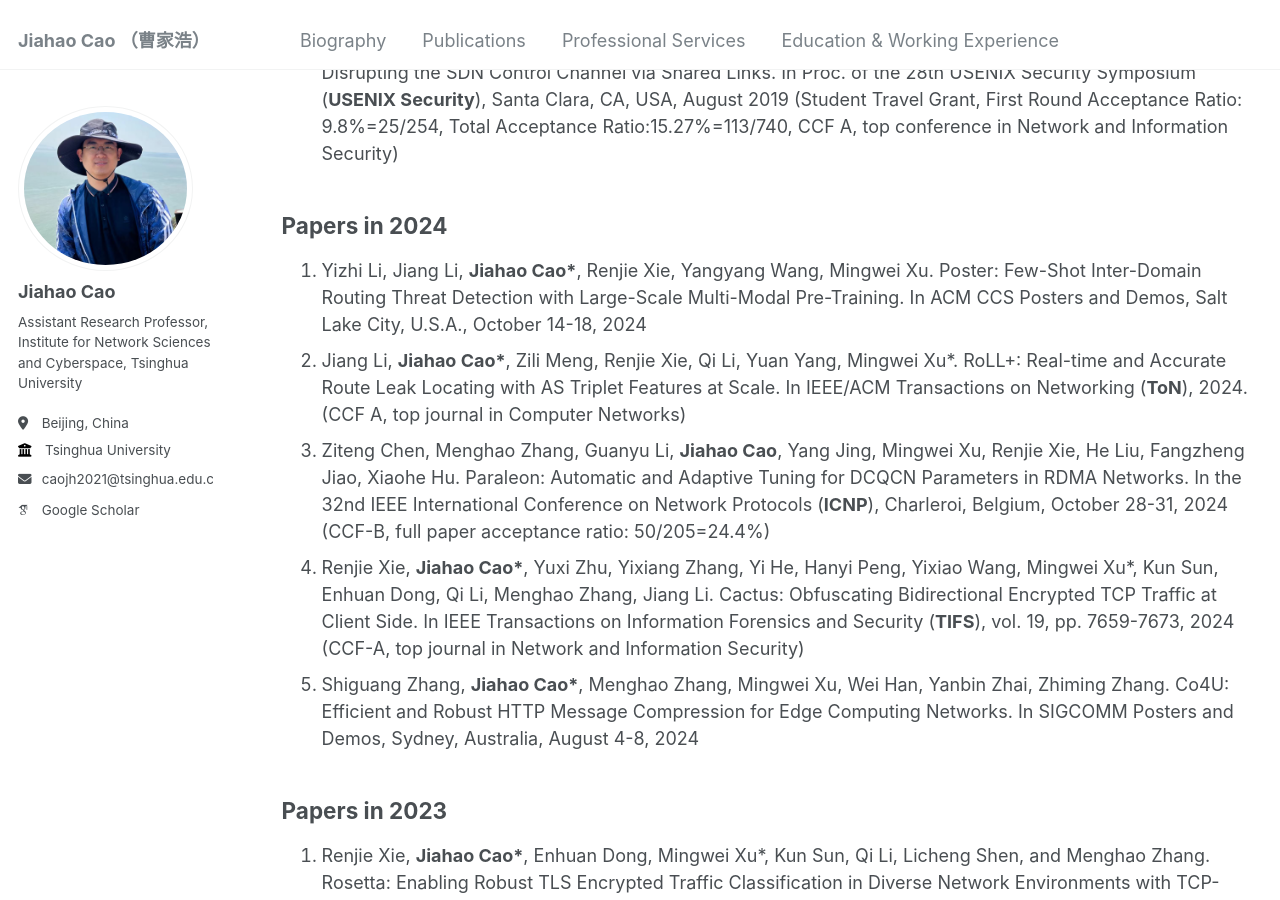
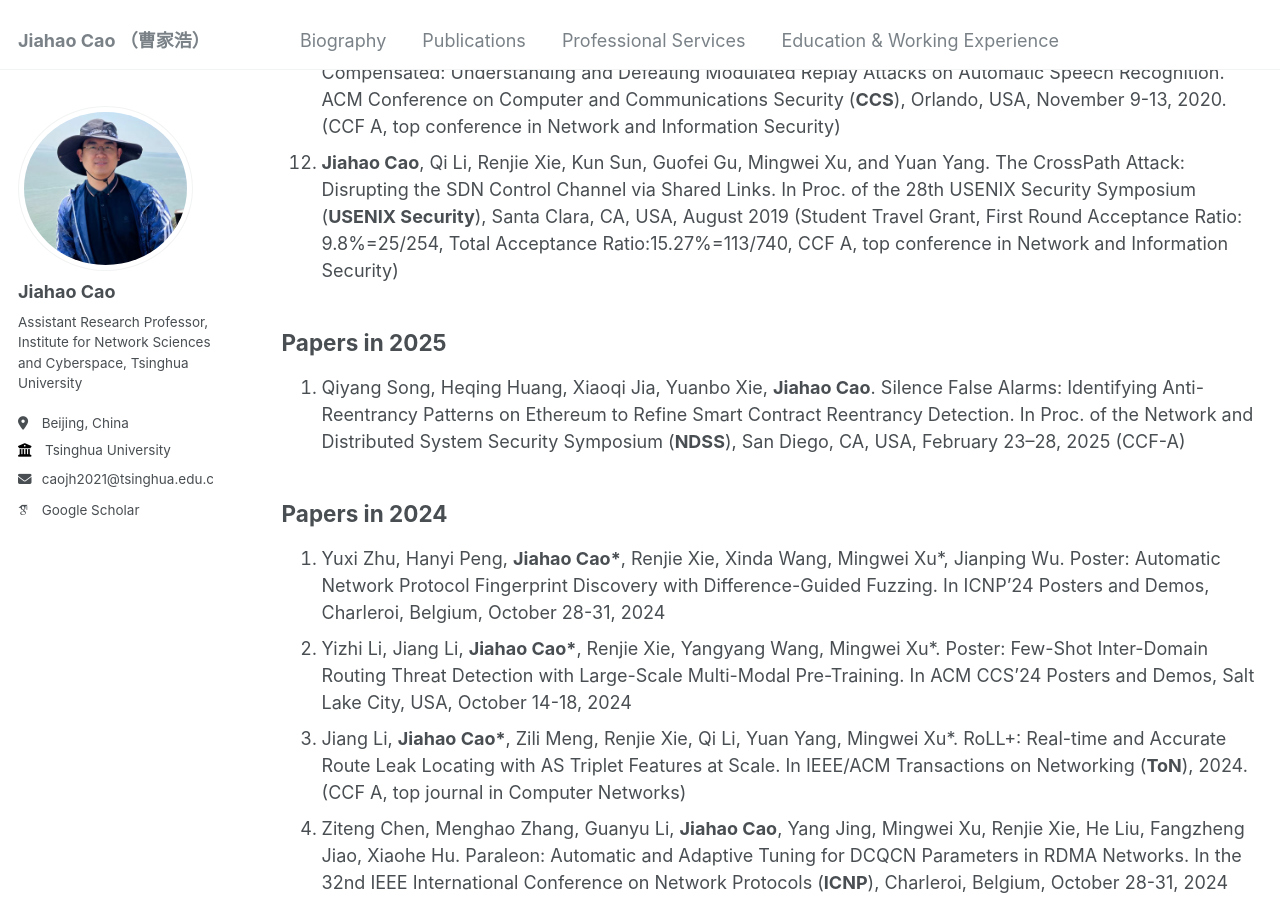
Before and after one commit to caojh15/caojh15.github.io, a Jekyll site: the page built from _pages/publications.md, in a window 1280 px wide and 900 px high, scrolled down 1254 px. Built offline with Jekyll 4.4.1, drawn with Linux system fonts in a browser that asks for light colours; some web fonts are replaced; some of the changed text lies outside the part shown.

Commit message:
Update publications.md

```diff
--- a/_pages/publications.md
+++ b/_pages/publications.md
@@ -5,25 +5,29 @@ permalink: /publications/
 author_profile: true
 ---
 ## Selected Publications ([Google Scholar](https://scholar.google.com.hk/citations?user=eDrMOVkAAAAJ&hl))
-1. Jiang Li, **Jiahao Cao\***, Zili Meng, Renjie Xie, Qi Li, Yuan Yang, Mingwei Xu*. RoLL+: Real-time and Accurate Route Leak Locating with AS Triplet Features at Scale. In IEEE/ACM Transactions on Networking (**ToN**), 2024. (CCF A,  top journal in Computer Networks)
-2. Ziteng Chen, Menghao Zhang, Guanyu Li, **Jiahao Cao**, Yang Jing, Mingwei Xu, Renjie Xie, He Liu, Fangzheng Jiao, Xiaohe Hu. Paraleon: Automatic and Adaptive Tuning for DCQCN Parameters in RDMA Networks. In the 32nd IEEE International Conference on Network Protocols (**ICNP**), Charleroi, Belgium, October 28-31, 2024 (CCF-B, full paper acceptance ratio: 50/205=24.4%)
-3. Renjie Xie, **Jiahao Cao\***, Yuxi Zhu, Yixiang Zhang, Yi He, Hanyi Peng, Yixiao Wang, Mingwei Xu*, Kun Sun, Enhuan Dong, Qi Li, Menghao Zhang, Jiang Li. Cactus: Obfuscating Bidirectional Encrypted TCP Traffic at Client Side. In IEEE Transactions on Information Forensics and Security (**TIFS**),  vol. 19, pp. 7659-7673, 2024 (CCF-A, top journal in Network and Information Security)
-4. Renjie Xie, **Jiahao Cao\***, Enhuan Dong, Mingwei Xu*, Kun Sun, Qi Li, Licheng Shen, and Menghao Zhang. Rosetta: Enabling Robust TLS Encrypted Traffic Classification in Diverse Network Environments with TCP-Aware Traffic Augmentation. In Proc. of the 32nd USENIX Security Symposium (**USENIX Security**), Anaheim, CA, USA, August 2023. (CCF A, top conference in Network and Information Security)
-5. Zijie Yang#, **Jiahao Cao#**, Zhuotao Liu, Xiaoli Zhang, Kun Sun and Qi Li. "Good Learning, Bad Performance: A Novel Attack against RL-based Congestion Control Systems." In IEEE Transactions on Information Forensics & Security (**TIFS**), vol. 17, pp. 1069-1082, 2022. (CCF A, top journal in Network and Information Security)
-6. **Jiahao Cao**, Mingwei Xu, Qi Li, Kun Sun, and Yuan Yang. The LOFT Attack: Overflowing SDN Flow Tables at a Low Rate. In IEEE/ACM Transactions on Networking (**ToN**), vol. 31, no. 3, pp. 1416-1431, 2022. (CCF A,  top journal in Computer Networks)
-7. Xu He, **Jiahao Cao\***, Shu Wang, Kun Sun, Lisong Xu, and Qi Li*. Auter: Automatically Tuning Multi-layer Network Buffers in Long-Distance Shadowsocks Networks. IEEE International Conference on Computer Communications (**INFOCOM**), Virtual Conference, May 2-5, 2022. (CCF A, top conference in Computer Networks)
-8. Renjie Xie#, **Jiahao Cao#**, Qi Li, Kun Sun, Guofei Gu, Mingwei Xu, and Yuan Yang. Disrupting the SDN Control Channel via Shared Links: Attacks and Countermeasures. In IEEE/ACM Transactions on Networking (**ToN**), vol. 30, no. 5, pp. 2158-2172, 2022. (CCF A, top journal in Computer Networks)
-9. **Jiahao Cao**, Renjie Xie, Kun Sun, Qi Li, Guofei Gu, and Mingwei Xu. When Match Fields Do Not Need to Match: Buffered Packets Hijacking in SDN. In Proc. of the Network and Distributed System Security Symposium (**NDSS**), San Diego, CA, USA, February 2020. (Acceptance Ratio: 17.4%=88/506, CCF A, top conference in Network and Information Security)
-10. Shu Wang, **Jiahao Cao\***, Xu He, Kun Sun, and Qi Li*. When the Differences in Frequency Domain are Compensated: Understanding and Defeating Modulated Replay Attacks on Automatic Speech Recognition. ACM Conference on Computer and Communications Security (**CCS**), Orlando, USA, November 9-13, 2020. (CCF A, top conference in Network and Information Security)
-11. **Jiahao Cao**, Qi Li, Renjie Xie, Kun Sun, Guofei Gu, Mingwei Xu, and Yuan Yang. The CrossPath Attack: Disrupting the SDN Control Channel via Shared Links. In Proc. of the 28th USENIX Security Symposium (**USENIX Security**), Santa Clara, CA, USA, August 2019 (Student Travel Grant, First Round Acceptance Ratio: 9.8%=25/254, Total Acceptance Ratio:15.27%=113/740, CCF A,  top conference in Network and Information Security)
-
-## Papers in 2024
-1. Yizhi Li, Jiang Li, **Jiahao Cao\***, Renjie Xie, Yangyang Wang, Mingwei Xu. Poster: Few-Shot Inter-Domain Routing Threat Detection with
-Large-Scale Multi-Modal Pre-Training. In ACM CCS Posters and Demos, Salt Lake City, U.S.A., October 14-18, 2024
+1. Qiyang Song, Heqing Huang, Xiaoqi Jia, Yuanbo Xie, **Jiahao Cao**. Silence False Alarms: Identifying Anti-Reentrancy Patterns on Ethereum to Refine Smart Contract Reentrancy Detection. In Proc. of the Network and Distributed System Security Symposium  (**NDSS**), San Diego, CA, USA, February 23–28, 2025 (CCF-A, top conference in Network and Information Security)
 2. Jiang Li, **Jiahao Cao\***, Zili Meng, Renjie Xie, Qi Li, Yuan Yang, Mingwei Xu*. RoLL+: Real-time and Accurate Route Leak Locating with AS Triplet Features at Scale. In IEEE/ACM Transactions on Networking (**ToN**), 2024. (CCF A,  top journal in Computer Networks)
 3. Ziteng Chen, Menghao Zhang, Guanyu Li, **Jiahao Cao**, Yang Jing, Mingwei Xu, Renjie Xie, He Liu, Fangzheng Jiao, Xiaohe Hu. Paraleon: Automatic and Adaptive Tuning for DCQCN Parameters in RDMA Networks. In the 32nd IEEE International Conference on Network Protocols (**ICNP**), Charleroi, Belgium, October 28-31, 2024 (CCF-B, full paper acceptance ratio: 50/205=24.4%)
 4. Renjie Xie, **Jiahao Cao\***, Yuxi Zhu, Yixiang Zhang, Yi He, Hanyi Peng, Yixiao Wang, Mingwei Xu*, Kun Sun, Enhuan Dong, Qi Li, Menghao Zhang, Jiang Li. Cactus: Obfuscating Bidirectional Encrypted TCP Traffic at Client Side. In IEEE Transactions on Information Forensics and Security (**TIFS**),  vol. 19, pp. 7659-7673, 2024 (CCF-A, top journal in Network and Information Security)
-5. Shiguang Zhang, **Jiahao Cao\***, Menghao Zhang, Mingwei Xu, Wei Han, Yanbin Zhai, Zhiming Zhang. Co4U: Efficient and Robust HTTP Message Compression for Edge Computing Networks. In SIGCOMM Posters and Demos, Sydney, Australia, August 4-8, 2024
+5. Renjie Xie, **Jiahao Cao\***, Enhuan Dong, Mingwei Xu*, Kun Sun, Qi Li, Licheng Shen, and Menghao Zhang. Rosetta: Enabling Robust TLS Encrypted Traffic Classification in Diverse Network Environments with TCP-Aware Traffic Augmentation. In Proc. of the 32nd USENIX Security Symposium (**USENIX Security**), Anaheim, CA, USA, August 2023. (CCF A, top conference in Network and Information Security)
+6. Zijie Yang#, **Jiahao Cao#**, Zhuotao Liu, Xiaoli Zhang, Kun Sun and Qi Li. "Good Learning, Bad Performance: A Novel Attack against RL-based Congestion Control Systems." In IEEE Transactions on Information Forensics & Security (**TIFS**), vol. 17, pp. 1069-1082, 2022. (CCF A, top journal in Network and Information Security)
+7. **Jiahao Cao**, Mingwei Xu, Qi Li, Kun Sun, and Yuan Yang. The LOFT Attack: Overflowing SDN Flow Tables at a Low Rate. In IEEE/ACM Transactions on Networking (**ToN**), vol. 31, no. 3, pp. 1416-1431, 2022. (CCF A,  top journal in Computer Networks)
+8. Xu He, **Jiahao Cao\***, Shu Wang, Kun Sun, Lisong Xu, and Qi Li*. Auter: Automatically Tuning Multi-layer Network Buffers in Long-Distance Shadowsocks Networks. IEEE International Conference on Computer Communications (**INFOCOM**), Virtual Conference, May 2-5, 2022. (CCF A, top conference in Computer Networks)
+9. Renjie Xie#, **Jiahao Cao#**, Qi Li, Kun Sun, Guofei Gu, Mingwei Xu, and Yuan Yang. Disrupting the SDN Control Channel via Shared Links: Attacks and Countermeasures. In IEEE/ACM Transactions on Networking (**ToN**), vol. 30, no. 5, pp. 2158-2172, 2022. (CCF A, top journal in Computer Networks)
+10. **Jiahao Cao**, Renjie Xie, Kun Sun, Qi Li, Guofei Gu, and Mingwei Xu. When Match Fields Do Not Need to Match: Buffered Packets Hijacking in SDN. In Proc. of the Network and Distributed System Security Symposium (**NDSS**), San Diego, CA, USA, February 2020. (Acceptance Ratio: 17.4%=88/506, CCF A, top conference in Network and Information Security)
+11. Shu Wang, **Jiahao Cao\***, Xu He, Kun Sun, and Qi Li*. When the Differences in Frequency Domain are Compensated: Understanding and Defeating Modulated Replay Attacks on Automatic Speech Recognition. ACM Conference on Computer and Communications Security (**CCS**), Orlando, USA, November 9-13, 2020. (CCF A, top conference in Network and Information Security)
+12. **Jiahao Cao**, Qi Li, Renjie Xie, Kun Sun, Guofei Gu, Mingwei Xu, and Yuan Yang. The CrossPath Attack: Disrupting the SDN Control Channel via Shared Links. In Proc. of the 28th USENIX Security Symposium (**USENIX Security**), Santa Clara, CA, USA, August 2019 (Student Travel Grant, First Round Acceptance Ratio: 9.8%=25/254, Total Acceptance Ratio:15.27%=113/740, CCF A,  top conference in Network and Information Security)
+
+## Papers in 2025
+1. Qiyang Song, Heqing Huang, Xiaoqi Jia, Yuanbo Xie, **Jiahao Cao**. Silence False Alarms: Identifying Anti-Reentrancy Patterns on Ethereum to Refine Smart Contract Reentrancy Detection. In Proc. of the Network and Distributed System Security Symposium  (**NDSS**), San Diego, CA, USA, February 23–28, 2025 (CCF-A)
+
+## Papers in 2024
+1. Yuxi Zhu, Hanyi Peng, **Jiahao Cao\***, Renjie Xie, Xinda Wang, Mingwei Xu*, Jianping Wu. Poster: Automatic Network Protocol Fingerprint Discovery with Difference-Guided Fuzzing. In ICNP'24 Posters and Demos, Charleroi, Belgium, October 28-31, 2024
+2. Yizhi Li, Jiang Li, **Jiahao Cao\***, Renjie Xie, Yangyang Wang, Mingwei Xu*. Poster: Few-Shot Inter-Domain Routing Threat Detection with Large-Scale Multi-Modal Pre-Training. In ACM CCS'24 Posters and Demos, Salt Lake City, USA, October 14-18, 2024
+3. Jiang Li, **Jiahao Cao\***, Zili Meng, Renjie Xie, Qi Li, Yuan Yang, Mingwei Xu*. RoLL+: Real-time and Accurate Route Leak Locating with AS Triplet Features at Scale. In IEEE/ACM Transactions on Networking (**ToN**), 2024. (CCF A,  top journal in Computer Networks)
+4. Ziteng Chen, Menghao Zhang, Guanyu Li, **Jiahao Cao**, Yang Jing, Mingwei Xu, Renjie Xie, He Liu, Fangzheng Jiao, Xiaohe Hu. Paraleon: Automatic and Adaptive Tuning for DCQCN Parameters in RDMA Networks. In the 32nd IEEE International Conference on Network Protocols (**ICNP**), Charleroi, Belgium, October 28-31, 2024 (CCF-B, full paper acceptance ratio: 50/205=24.4%)
+5. Renjie Xie, **Jiahao Cao\***, Yuxi Zhu, Yixiang Zhang, Yi He, Hanyi Peng, Yixiao Wang, Mingwei Xu*, Kun Sun, Enhuan Dong, Qi Li, Menghao Zhang, Jiang Li. Cactus: Obfuscating Bidirectional Encrypted TCP Traffic at Client Side. In IEEE Transactions on Information Forensics and Security (**TIFS**),  vol. 19, pp. 7659-7673, 2024 (CCF-A, top journal in Network and Information Security)
+6. Shiguang Zhang, **Jiahao Cao\***, Menghao Zhang, Mingwei Xu, Wei Han, Yanbin Zhai, Zhiming Zhang. Co4U: Efficient and Robust HTTP Message Compression for Edge Computing Networks. In SIGCOMM Posters and Demos, Sydney, Australia, August 4-8, 2024
 
 ## Papers in 2023
 1. Renjie Xie, **Jiahao Cao\***, Enhuan Dong, Mingwei Xu*, Kun Sun, Qi Li, Licheng Shen, and Menghao Zhang. Rosetta: Enabling Robust TLS Encrypted Traffic Classification in Diverse Network Environments with TCP-Aware Traffic Augmentation. In Proc. of the 32nd USENIX Security Symposium (**USENIX Security**), Anaheim, CA, USA, August 2023. (CCF A, top conference in Network and Information Security)
```
